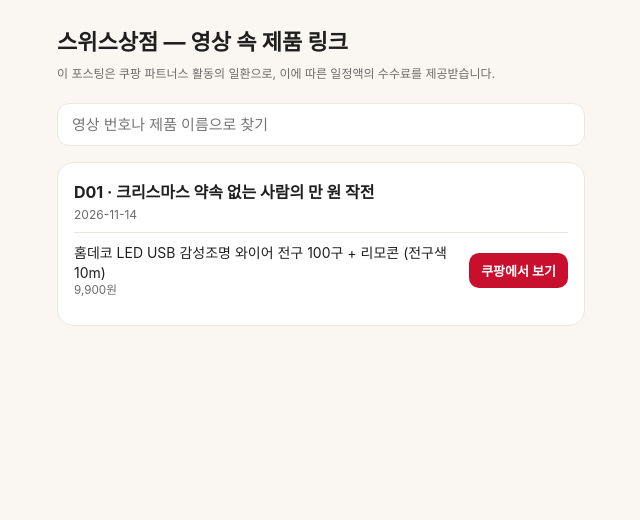
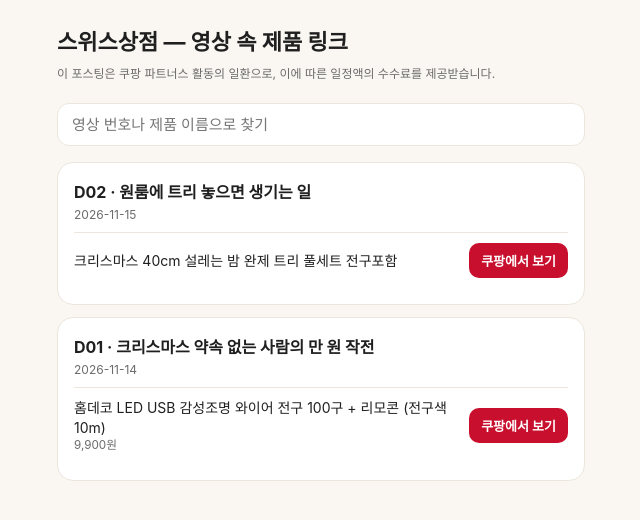
Before and after one commit to mkrealestate4s/life-idea-links, a plain HTML site: page index.html in a window 1280 px wide. Shown: the whole page, without its empty margins (319-959 px from the left). Drawn offline with Linux system fonts and the light colour scheme.

Commit message:
링크 페이지 갱신 2026-11-15 10:23
Co-Authored-By: Claude Opus 5.5 <noreply@anthropic.com>

```diff
--- a/index.html
+++ b/index.html
@@ -33,6 +33,7 @@ input { width:100%; padding:12px 14px; border-radius:12px; border:1px solid var(
 <h1>스위스상점 — 영상 속 제품 링크</h1>
 <p class="notice">이 포스팅은 쿠팡 파트너스 활동의 일환으로, 이에 따른 일정액의 수수료를 제공받습니다.</p>
 <input id="q" type="search" placeholder="영상 번호나 제품 이름으로 찾기" aria-label="검색">
+<section class="video"><h2>D02 · 원룸에 트리 놓으면 생기는 일</h2><div class="meta">2026-11-15</div><div class="item"><span>크리스마스 40cm 설레는 밤 완제 트리 풀세트 전구포함<small></small></span><a href="https://link.coupang.com/a/iGFz21nfTE" target="_blank" rel="sponsored nofollow noopener">쿠팡에서 보기</a></div></section>
 <section class="video"><h2>D01 · 크리스마스 약속 없는 사람의 만 원 작전</h2><div class="meta">2026-11-14</div><div class="item"><span>홈데코 LED USB 감성조명 와이어 전구 100구 + 리모콘 (전구색 10m)<small>9,900원</small></span><a href="https://link.coupang.com/a/iFOlTAwSYK" target="_blank" rel="sponsored nofollow noopener">쿠팡에서 보기</a></div></section>
 </main>
 <script>
```
